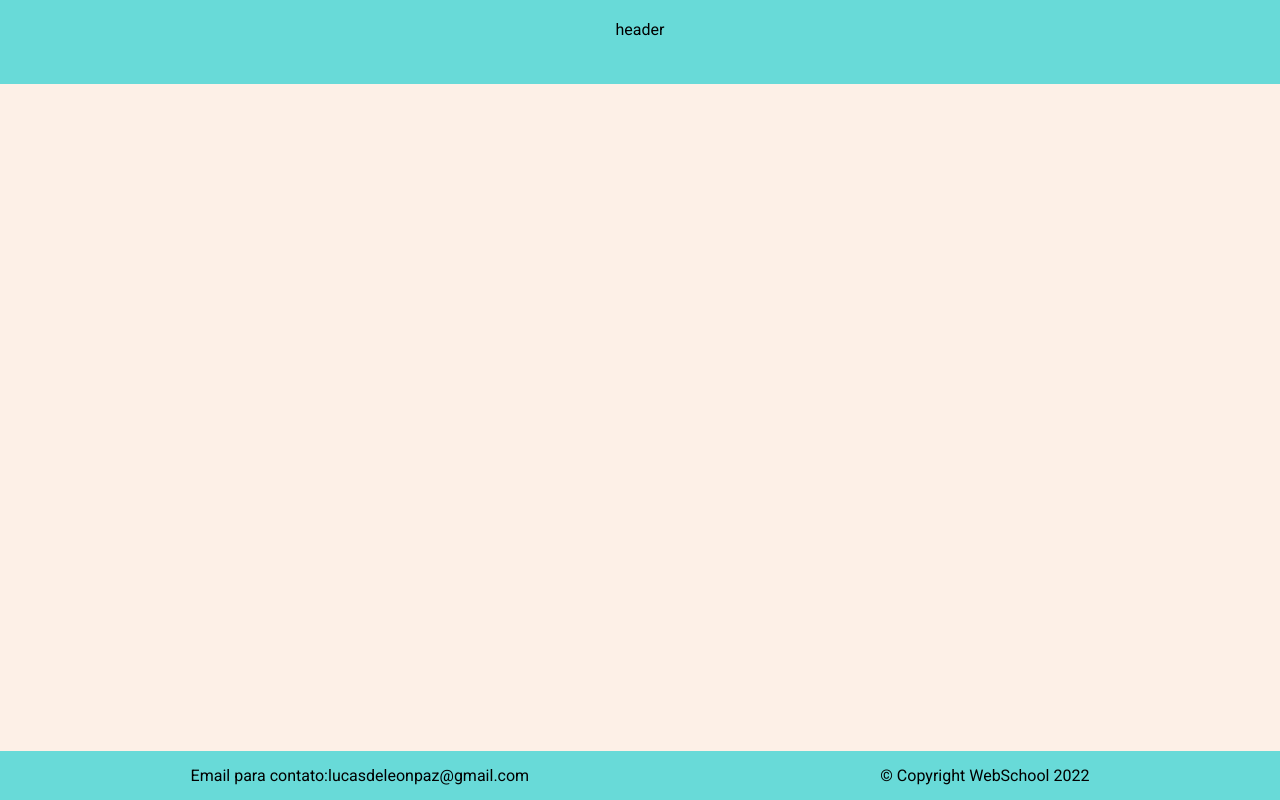
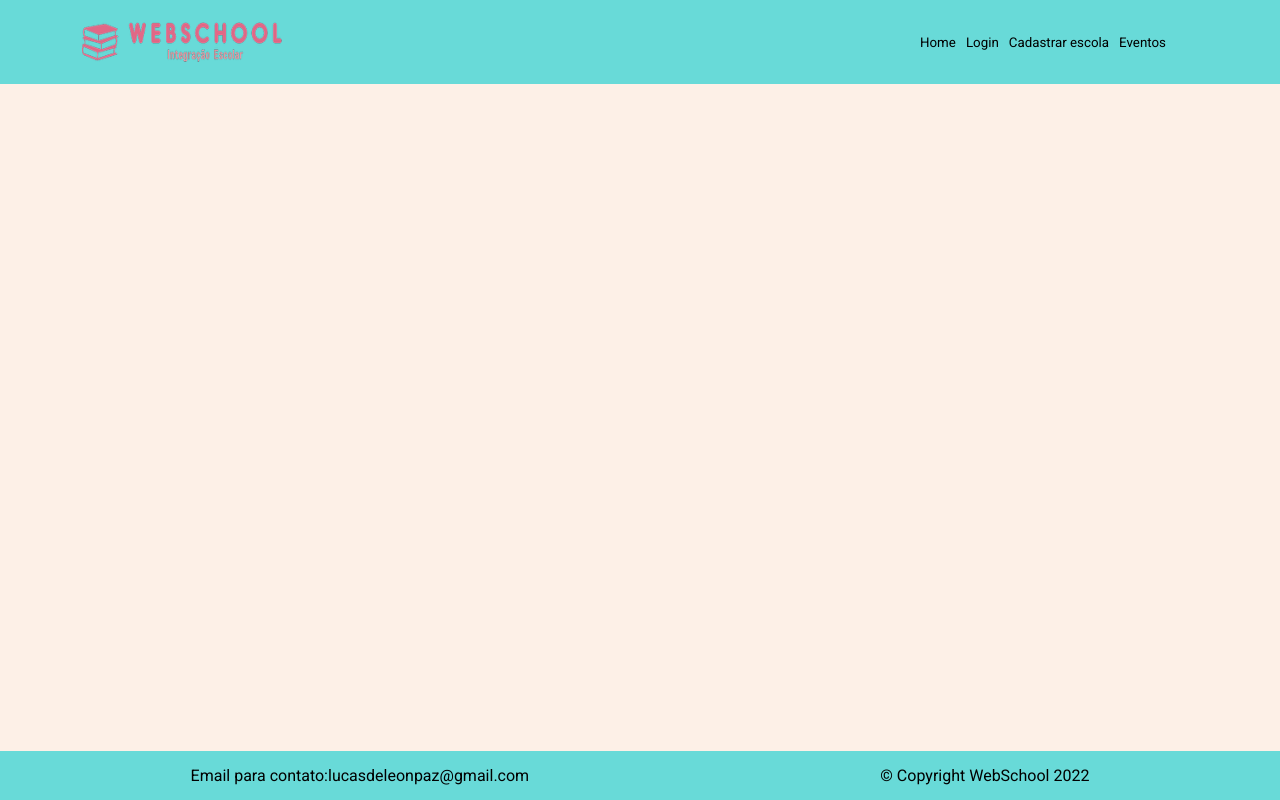
Before and after one commit to TopFireBr3/WebSchool, a React (Create React App) app: page / in a window 1280 px wide. Built offline with nearby package versions, Linux system fonts and the light colour scheme; no server answers.

Commit message:
feat:new-header

```diff
--- a/src/pages/Notices/index.jsx
+++ b/src/pages/Notices/index.jsx
@@ -46,7 +46,7 @@ const Notices = () => {
     return (
         <Container>
 
-            <header>header</header>
+            <Header/>
             <SliderContainer>
 
                 <ImageGallery items={dataImg} showFullscreenButton={false} showPlayButton={false} originalWidth={'200px'}  onSlide={slide}/>
```
